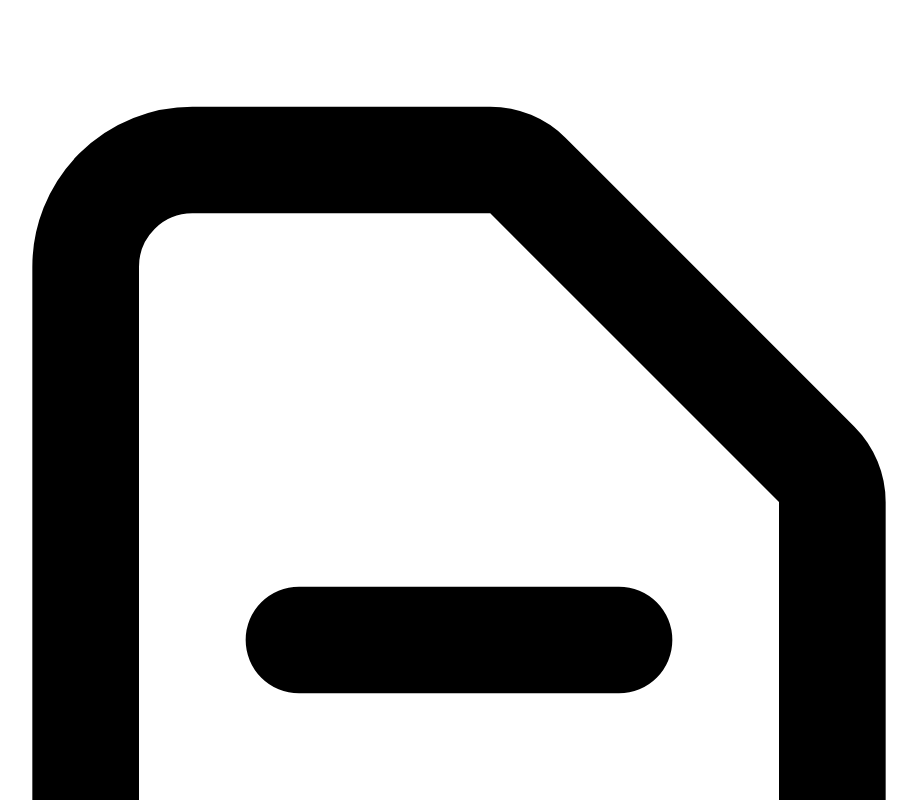
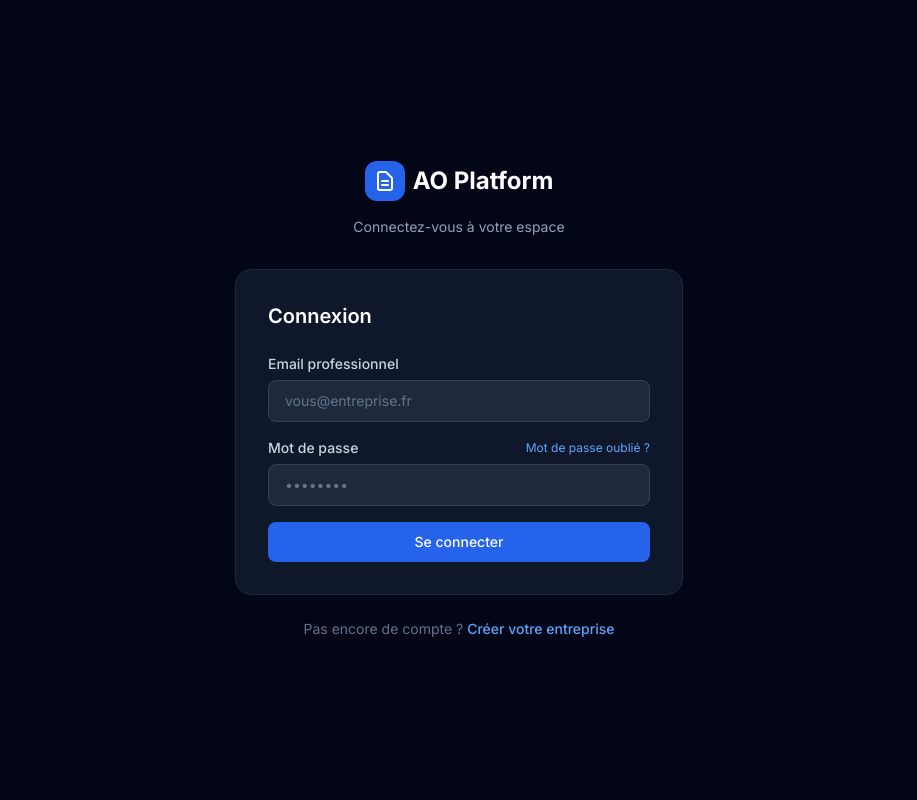
Before and after one commit to chayouleloup/ao-platform, a Next.js app: page /auth/login in a window 1280 px wide. Shown: the top 800 px of the page, without its empty margins (181-1098 px from the left). Built offline with nearby package versions, Linux system fonts and the light colour scheme.

Commit message:
Add Tailwind CSS configuration file

```diff
--- /dev/null
+++ b/tailwind.config.ts
@@ -0,0 +1,15 @@
+import type { Config } from 'tailwindcss'
+
+const config: Config = {
+  content: [
+    './app/**/*.{js,ts,jsx,tsx,mdx}',
+    './components/**/*.{js,ts,jsx,tsx,mdx}',
+    './lib/**/*.{js,ts,jsx,tsx,mdx}',
+  ],
+  theme: {
+    extend: {},
+  },
+  plugins: [],
+}
+
+export default config
```
